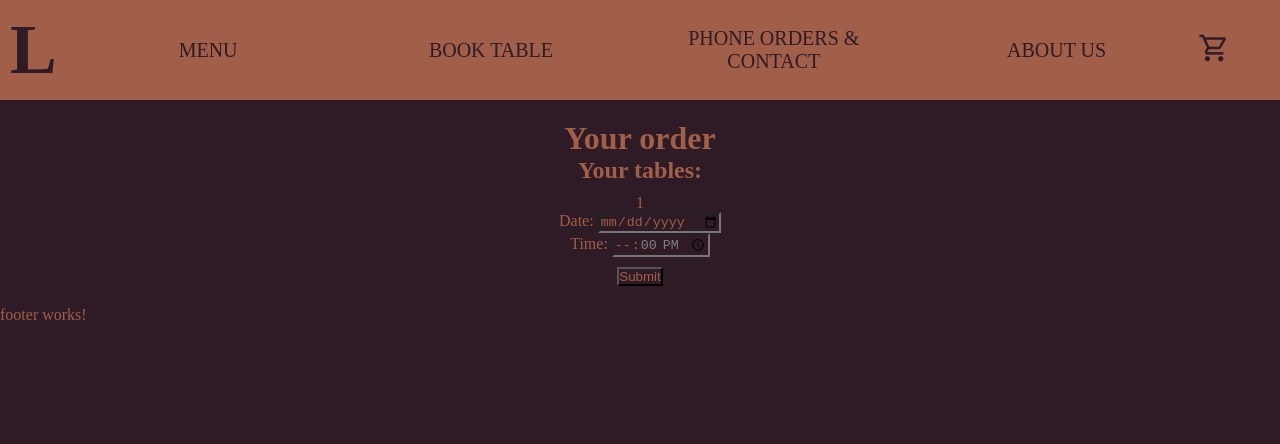
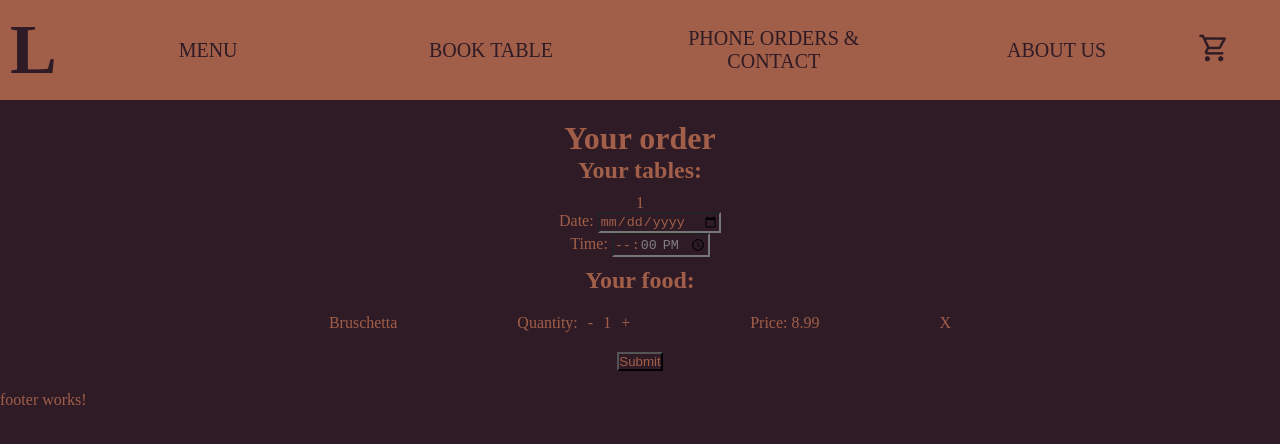
Before and after one commit to ArkBog/restaurant_ang18, an Angular app: page /cart in a window 1280 px wide. Shown: the top 444 px of the page. Built offline with nearby package versions, Linux system fonts and the light colour scheme.

Commit message:
added change quantity function

```diff
--- a/src/app/components/cart/cart.component.css
+++ b/src/app/components/cart/cart.component.css
@@ -7,3 +7,18 @@
 .order .table {
   padding: 10px;
 }
+
+.order .container {
+  display: flex;
+  justify-content: center;
+  gap: 10%;
+  padding: 20px;
+}
+
+.order .container .subcontainer {
+  display: flex;
+}
+
+.order .container .subcontainer p {
+  padding-left: 10px;
+}
--- a/src/app/components/cart/cart.component.html
+++ b/src/app/components/cart/cart.component.html
@@ -13,8 +13,24 @@
         <input type="time" id="time" name="time" min="12:00" max="22:00" step="3600" required/>
     </label>
   </div>
-  } } @for (food of order.foods; track $index) {
-  <div>{{ data.menu[food.id - 1].name }} {{ food.quantity }}</div>
+  } }
+  @if(order.foods.length > 0){
+    <h2>Your food:</h2>
+    @for (food of order.foods; track $index) {
+    <div class="container">
+      <p>{{ data.menu[food.id - 1].name }}</p>
+      <div class="subcontainer">Quantity:
+        <p (click)="changeFoodQuantity('-', $index)">-</p>
+        <p>{{ food.quantity }}</p>
+        <p (click)="changeFoodQuantity('+', $index)">+</p>
+      </div>
+      <p>Price: {{ data.menu[food.id - 1].price * food.quantity}}</p>
+      <p>X</p>
+    </div>
+
+    }
   }
+
+
   <button type="submit">Submit</button>
 </form>
--- a/src/app/components/cart/cart.component.min.css
+++ b/src/app/components/cart/cart.component.min.css
@@ -1 +1 @@
-.order{width:100%;text-align:center;padding:20px}.order .table{padding:10px}
+.order{width:100%;text-align:center;padding:20px}.order .table{padding:10px}.order .container{display:flex;justify-content:center;gap:10%;padding:20px}.order .container .subcontainer{display:flex}.order .container .subcontainer p{padding-left:10px}
--- a/src/app/components/cart/cart.component.scss
+++ b/src/app/components/cart/cart.component.scss
@@ -6,4 +6,16 @@
     .table{
         padding: 10px;
     }
+    .container{
+        display: flex;
+        justify-content: center;
+        gap: 10%;
+        padding: 20px;
+        .subcontainer{
+            display: flex;
+            p{
+                padding-left: 10px;
+            }
+        }
+    }
 }
--- a/src/app/components/cart/cart.component.ts
+++ b/src/app/components/cart/cart.component.ts
@@ -2,30 +2,44 @@ import { Component, OnInit } from '@angular/core';
 import { CartService } from '../../services/cart.service';
 import { ApiService } from '../../services/api.service';
 import { Order } from '../../../interfaces';
-import {DatePipe} from '@angular/common';
+import { DatePipe } from '@angular/common';
 
 @Component({
   selector: 'app-cart',
   standalone: true,
   imports: [DatePipe],
   templateUrl: './cart.component.html',
-  styleUrl: './cart.component.scss'
+  styleUrl: './cart.component.scss',
 })
 export class CartComponent {
-  constructor(private cartService: CartService, private apiService: ApiService){}
+  constructor(
+    private cartService: CartService,
+    private apiService: ApiService
+  ) {}
 
   data = this.apiService.data;
 
-  today:Date = new Date();
+  today: Date = new Date();
 
-  order:Order = {
+  order: Order = {
     tables: this.cartService.tablesId,
-    foods: this.cartService.choosenFoods
-  }
+    foods: this.cartService.choosenFoods,
+  };
 
   ngOnInit(): void {
     this.today = new Date();
     console.log(this.today);
     // console.log(this.dateMin);
   }
+
+  changeFoodQuantity(operation: string, param: number) {
+    if (operation === '-') {
+        this.order.foods[param].quantity--;
+        if (this.order.foods[param].quantity === 0) {
+          const newFood = this.order.foods.splice(param, 1);
+        }
+    } else {
+      this.order.foods[param].quantity++;
+    }
+  }
 }
--- a/src/app/services/cart.service.ts
+++ b/src/app/services/cart.service.ts
@@ -9,7 +9,7 @@ export class CartService {
   constructor() {}
 
   tablesId: number[] = [1];
-  choosenFoods:Food[] = [];
+  choosenFoods:Food[] = [{id: 1, quantity: 1}];
 
   createNewPositionInOrder(param: number) {
     let order: Food = {
```
